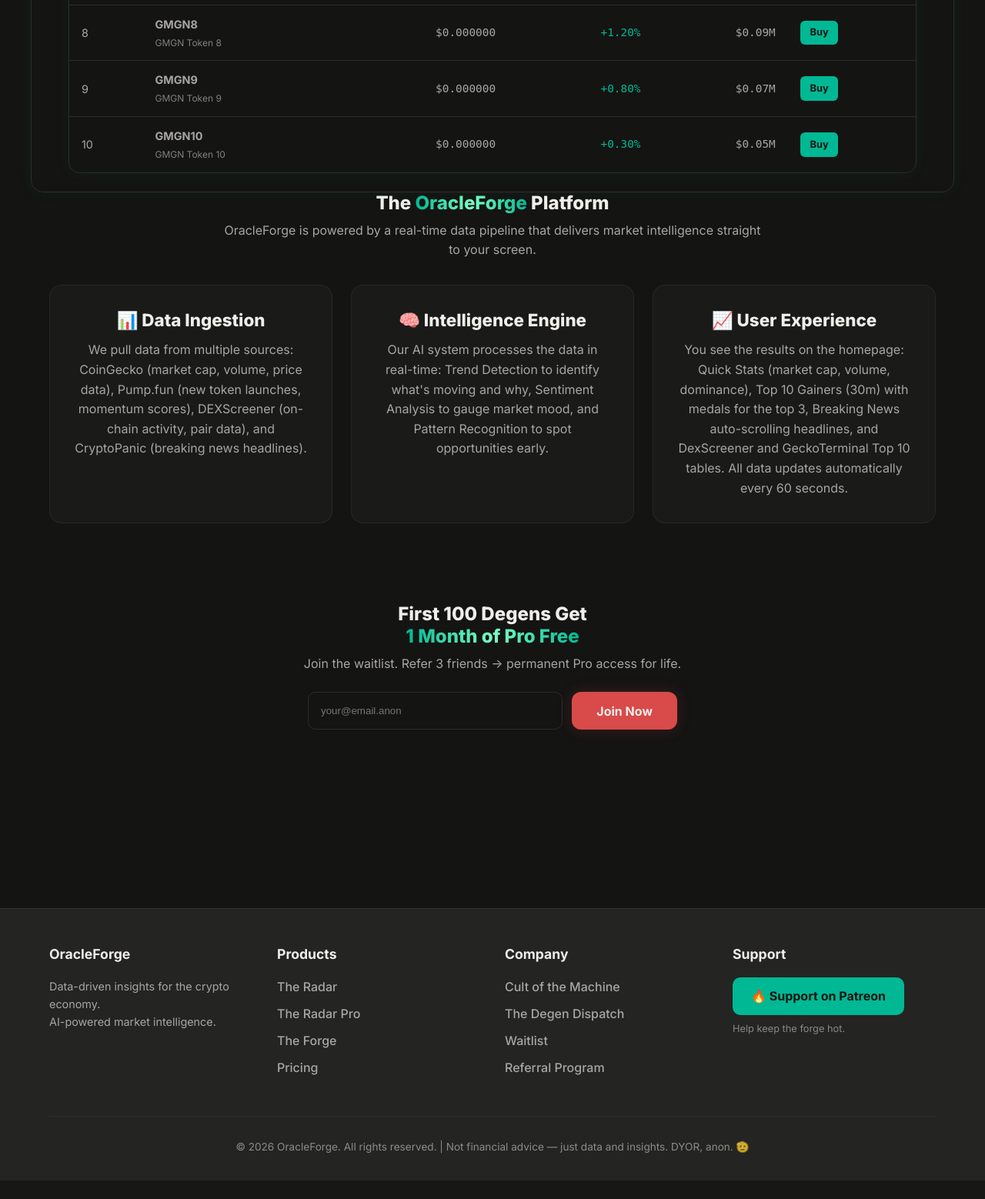
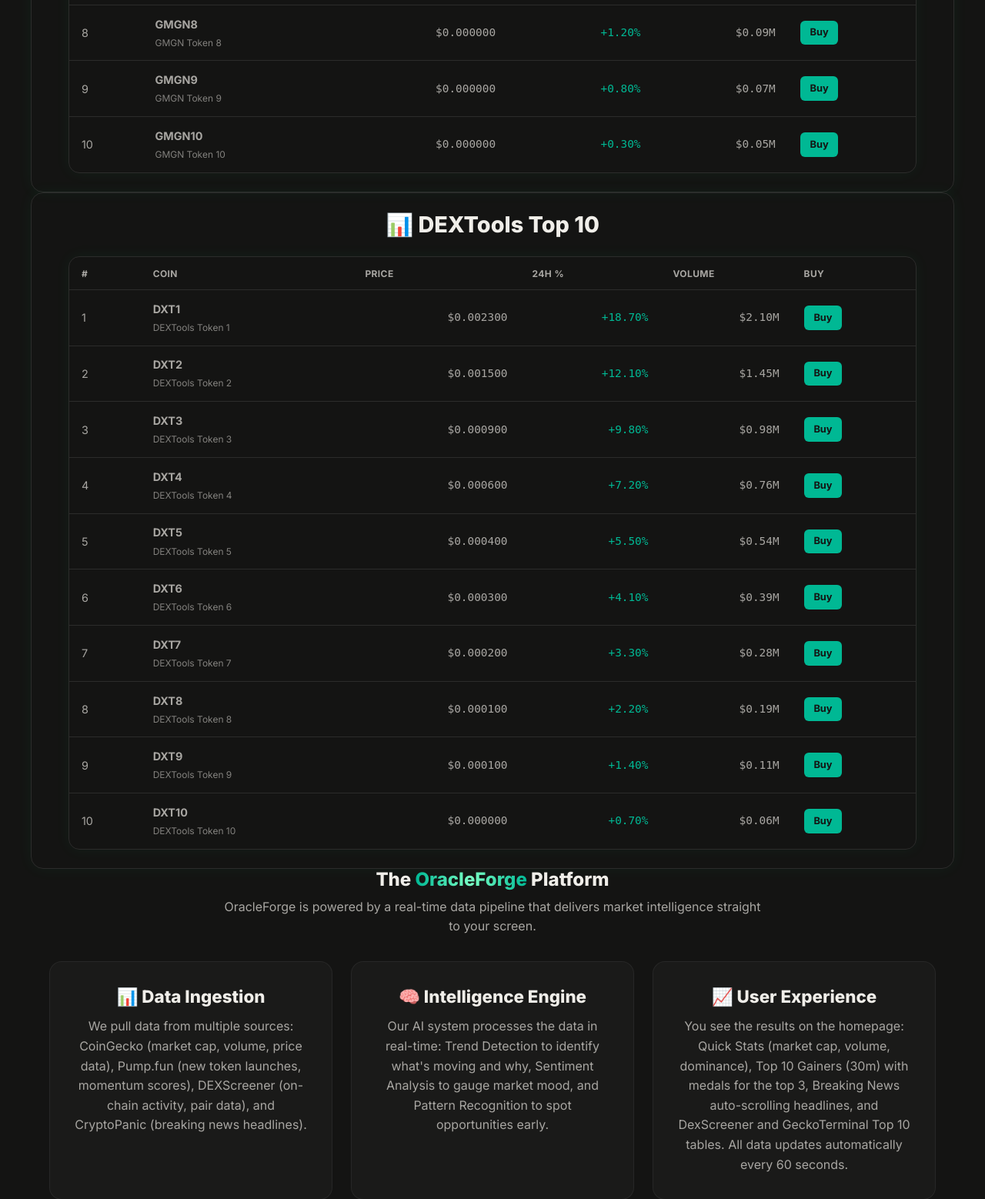
Before and after one commit to oracleforge8-maker/oracleforge-studios, a Flask app: page / in a window 1280 px wide; the page is wider, and only the part inside the window is pictured. Shown: the part 2679-4237 px from the top of that part at 77% size. Before the commit the page ends 4213 px from the top of that part, so only its background shows below. Run offline with Flask 3, Linux system fonts and the light colour scheme; data that the repository does not hold is empty.

Commit message:
Add DEXTools Top 10 endpoint and table

```diff
--- a/web/server.py
+++ b/web/server.py
@@ -1350,6 +1350,62 @@
         {"symbol": "GMGN8", "name": "GMGN Token 8", "price": 0.0000, "change_24h": 1.2, "volume_24h": 90000, "url": "#"},
         {"symbol": "GMGN9", "name": "GMGN Token 9", "price": 0.0000, "change_24h": 0.8, "volume_24h": 70000, "url": "#"},
         {"symbol": "GMGN10", "name": "GMGN Token 10", "price": 0.0000, "change_24h": 0.3, "volume_24h": 50000, "url": "#"}
+    ]
+
+# ---------------------------------------------------------------------------
+# DEXTools Top 10 trending tokens
+# ---------------------------------------------------------------------------
+# Public schema (returned by /api/dextools/top): a JSON array of 10 tokens:
+#     [
+#         {"symbol": "DXT1", "name": "DEXTools Token 1", "price": 0.0023,
+#          "change_24h": 18.7, "volume_24h": 2100000, "url": "#"},
+#         ...
+#     ]
+#
+# Live data is pulled from the DEXTools API when DEXTOOLS_API_KEY is configured.
+# When no key is set (or the API is unreachable) we fall back to branded mock
+# data so the table always renders — the same graceful-degradation pattern
+# used by the GMGN table. Refreshed by the frontend as needed.
+
+@app.route('/api/dextools/top')
+def dextools_top():
+    import requests
+    try:
+        api_key = config.env("DEXTOOLS_API_KEY")
+        if not api_key:
+            return jsonify(_mock_dextools_data())
+        # DEXTools API endpoint (example — adjust if needed)
+        url = "https://api.dextools.io/v2/token/trending"
+        headers = {"Authorization": f"Bearer {api_key}"}
+        resp = requests.get(url, headers=headers, timeout=10)
+        data = resp.json()
+        tokens = data.get('data', [])[:10]
+        result = []
+        for token in tokens:
+            result.append({
+                'symbol': token.get('symbol', '?'),
+                'name': token.get('name', '?'),
+                'price': float(token.get('price', 0)),
+                'change_24h': float(token.get('change_24h', 0)),
+                'volume_24h': float(token.get('volume_24h', 0)),
+                'url': token.get('url', '#')
+            })
+        return jsonify(result)
+    except Exception as e:
+        return jsonify(_mock_dextools_data())
+
+def _mock_dextools_data():
+    return [
+        {"symbol": "DXT1", "name": "DEXTools Token 1", "price": 0.0023, "change_24h": 18.7, "volume_24h": 2100000, "url": "#"},
+        {"symbol": "DXT2", "name": "DEXTools Token 2", "price": 0.0015, "change_24h": 12.1, "volume_24h": 1450000, "url": "#"},
+        {"symbol": "DXT3", "name": "DEXTools Token 3", "price": 0.0009, "change_24h": 9.8, "volume_24h": 980000, "url": "#"},
+        {"symbol": "DXT4", "name": "DEXTools Token 4", "price": 0.0006, "change_24h": 7.2, "volume_24h": 760000, "url": "#"},
+        {"symbol": "DXT5", "name": "DEXTools Token 5", "price": 0.0004, "change_24h": 5.5, "volume_24h": 540000, "url": "#"},
+        {"symbol": "DXT6", "name": "DEXTools Token 6", "price": 0.0003, "change_24h": 4.1, "volume_24h": 390000, "url": "#"},
+        {"symbol": "DXT7", "name": "DEXTools Token 7", "price": 0.0002, "change_24h": 3.3, "volume_24h": 280000, "url": "#"},
+        {"symbol": "DXT8", "name": "DEXTools Token 8", "price": 0.0001, "change_24h": 2.2, "volume_24h": 190000, "url": "#"},
+        {"symbol": "DXT9", "name": "DEXTools Token 9", "price": 0.0001, "change_24h": 1.4, "volume_24h": 110000, "url": "#"},
+        {"symbol": "DXT10", "name": "DEXTools Token 10", "price": 0.0000, "change_24h": 0.7, "volume_24h": 60000, "url": "#"}
     ]
 
 # ---------------------------------------------------------------------------
--- a/web/static/css/styles.css
+++ b/web/static/css/styles.css
@@ -2844,3 +2844,33 @@
         padding: 1.2rem;
     }
 }
+
+/* ============================================================
+   DEXTools Top 10 — full-width card below the GMGN card.
+   Matches the .gmgn-grid card styling (same background, border,
+   border-radius, padding, shadow and max-width) so all four
+   Trending / Top-10 tables share a consistent look.
+   ============================================================ */
+
+.dextools-grid {
+    background: var(--card-bg);
+    border: 1px solid var(--border);
+    border-radius: 16px;
+    padding: 1.5rem;
+    box-shadow: 0 0 20px rgba(0, 255, 136, 0.05);
+    max-width: 1200px;
+    margin: 0 auto;
+}
+
+.dextools-grid h2 {
+    text-align: center;
+    font-size: clamp(1.3rem, 2.5vw, 1.8rem);
+    margin-bottom: 1.5rem;
+    color: var(--text-primary);
+}
+
+@media (max-width: 768px) {
+    .dextools-grid {
+        padding: 1.2rem;
+    }
+}
--- a/web/static/js/main.js
+++ b/web/static/js/main.js
@@ -1471,11 +1471,45 @@
             });
     }
 
-    // Load all three tables on page load and every 60 seconds
+    // ---------- DEXTools Top 10 ----------
+    // Homepage table of top trending tokens from DEXTools.
+    // Polls /api/dextools/top every 60s and renders the results into the
+    // DEXTools table body. Same layout as the DexScreener, GeckoTerminal
+    // and GMGN tables.
+    function loadDextools() {
+        const tbody = document.getElementById('dextoolsBody');
+        if (!tbody) return;
+        fetch('/api/dextools/top')
+            .then(r => r.json())
+            .then(data => {
+                tbody.innerHTML = '';
+                data.forEach((coin, i) => {
+                    const tr = document.createElement('tr');
+                    const change = coin.change_24h || 0;
+                    const color = change >= 0 ? '#00B894' : '#E17055';
+                    tr.innerHTML = `
+                        <td>${i+1}</td>
+                        <td><strong>${coin.symbol}</strong><br><small>${coin.name}</small></td>
+                        <td>$${coin.price.toFixed(6)}</td>
+                        <td style="color:${color}">${change >= 0 ? '+' : ''}${change.toFixed(2)}%</td>
+                        <td>$${(coin.volume_24h/1e6).toFixed(2)}M</td>
+                        <td><a href="${coin.url}" target="_blank" class="buy-btn">Buy</a></td>
+                    `;
+                    tbody.appendChild(tr);
+                });
+            })
+            .catch(() => {
+                tbody.innerHTML = '<tr><td colspan="6">Error loading DEXTools data</td></tr>';
+            });
+    }
+
+    // Load all four tables on page load and every 60 seconds
     loadDexScreener();
     loadGeckoTerminal();
     loadGmgn();
+    loadDextools();
     setInterval(loadDexScreener, 60000);
     setInterval(loadGeckoTerminal, 60000);
     setInterval(loadGmgn, 60000);
+    setInterval(loadDextools, 60000);
 })();
--- a/web/templates/home.html
+++ b/web/templates/home.html
@@ -183,6 +183,30 @@
     </div>
 </section>
 
+<!-- ================= DEXTools Top 10 ================= -->
+<section class="dextools-grid">
+    <div class="container">
+        <h2>📊 DEXTools Top 10</h2>
+        <div class="table-wrap">
+            <table class="dex-table" id="dextoolsTable">
+                <thead>
+                    <tr>
+                        <th>#</th>
+                        <th>Coin</th>
+                        <th>Price</th>
+                        <th>24h %</th>
+                        <th>Volume</th>
+                        <th>Buy</th>
+                    </tr>
+                </thead>
+                <tbody id="dextoolsBody">
+                    <tr><td colspan="6">Loading...</td></tr>
+                </tbody>
+            </table>
+        </div>
+    </div>
+</section>
+
 <!-- ================= Trust Bar ================= -->
 <section>
     <div class="container text-center">
```
